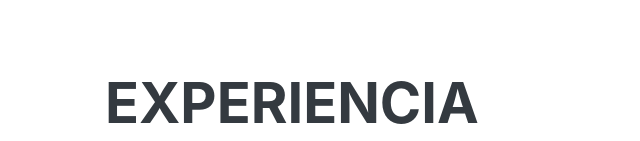
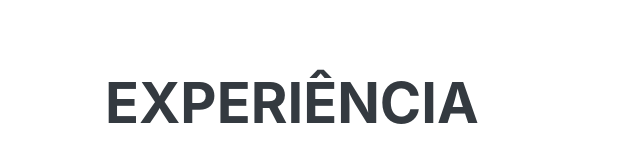
Before and after one commit to HenriqueV01/CurriculoBootstrapWeb, a plain HTML site: page index.html in a window 1280 px wide. Shown: the part 811-952 px from the top of the page, 215-855 px from the left. Drawn offline with nearby package versions, Linux system fonts and the light colour scheme; a web font is replaced by a local one.

Commit message:
update template

```diff
--- a/index.html
+++ b/index.html
@@ -59,7 +59,7 @@
             <!-- Experience-->
             <section class="resume-section" id="experience">
                 <div class="resume-section-content">
-                    <h2 class="mb-5">Experiencia</h2>
+                    <h2 class="mb-5">Experiência</h2>
                     <div class="d-flex flex-column flex-md-row justify-content-between mb-5">
                         <div class="flex-grow-1">
                             <h3 class="mb-0">Programador Java Web</h3>
```
